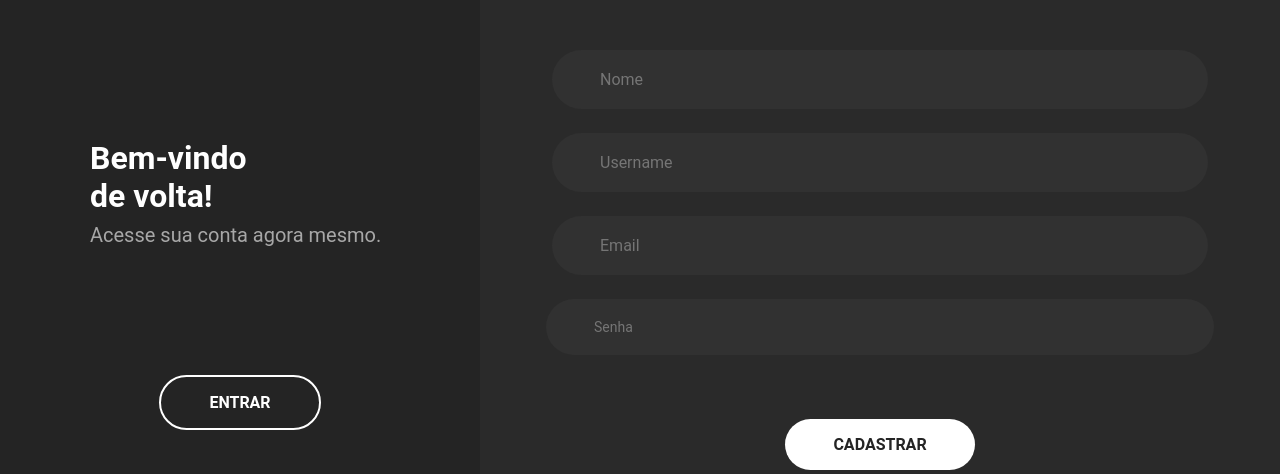
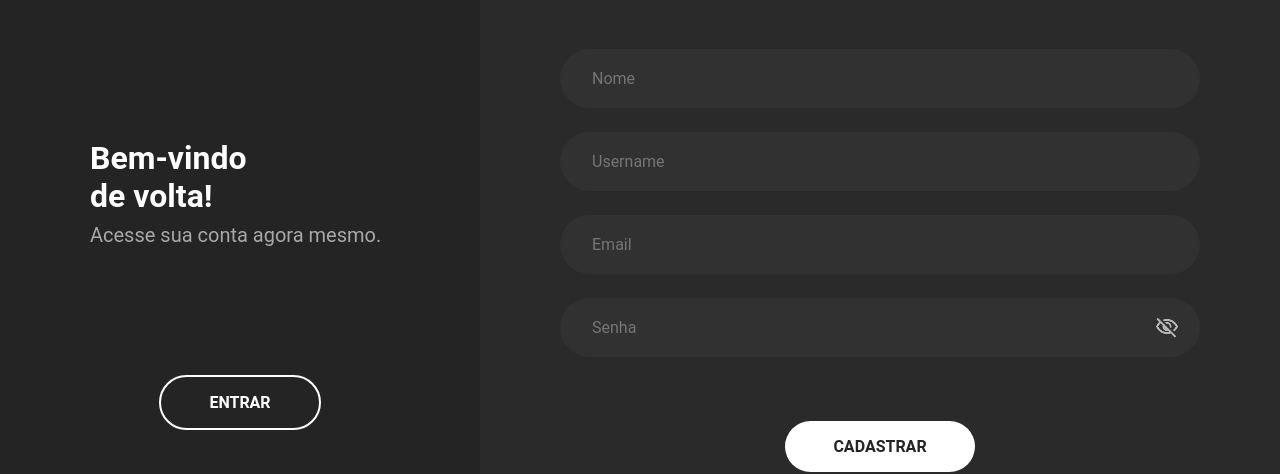
Before and after one commit to bijunkes/Kronos, a React (Vite) app in the folder front/: page /cadastro in a window 1280 px wide. Shown: the part 215-689 px from the top of the page. Built offline with nearby package versions, Linux system fonts and the light colour scheme.

Commit message:
Toggle eye centralizado

```diff
--- a/front/src/containers/Cadastro/index.jsx
+++ b/front/src/containers/Cadastro/index.jsx
@@ -1,8 +1,7 @@
 import React, { useState, useRef, useEffect } from "react";
 import {
   Container, Parte1, LeftAlign, Negrito, Opaco, ButtonEntrar,
-  Parte2, Form, Negrito2, Opaco2, Input, ButtonCadastrar,
-  Input2, Wrapper, ToggleEye
+  Parte2, Form, Negrito2, Opaco2, Input, ButtonCadastrar, ToggleEye
 } from "./styles.js";
 
 import olhoFechado from "../../assets/olhoFechado.png";
@@ -16,6 +15,9 @@ import { showOkToast } from "../../components/showToast.jsx";
 
 function Cadastro() {
   const navigate = useNavigate();
+
+  const [showPassword, setShowPassword] = useState(false);
+  const togglePassword = () => setShowPassword(v => !v);
 
   const [form, setForm] = useState({
     username: '',
@@ -102,7 +104,7 @@ function Cadastro() {
         <ButtonEntrar onClick={irParaLogin}>ENTRAR</ButtonEntrar>
       </Parte1>
 
-      <Parte2>
+      <Parte2 >
         <Form onSubmit={handleSubmit}>
           <Negrito2>Crie uma conta</Negrito2>
           <Opaco2>Preencha seus dados.</Opaco2>
@@ -131,13 +133,29 @@ function Cadastro() {
             onChange={handleChange}
           />
 
-          <Input2
-            type="password"
+
+         <div style={{ position: "relative", width: "100%" }}>
+  <Input
+    type={showPassword ? "text" : "password"}
     name="senha"
     placeholder="Senha"
     value={form.senha}
     onChange={handleChange}
+    style={{ width: "100%", paddingRight: "0px" }} // espaço pro ícone
   />
+  <ToggleEye
+    src={showPassword ? olhoAberto : olhoFechado}
+    alt={showPassword ? "Ocultar senha" : "Mostrar senha"}
+    onClick={togglePassword}
+    style={{
+      position: "absolute",
+      right: "16px",
+      top: "50%",
+      transform: "translateY(-50%)",
+      left: "93%"
+    }}
+  />
+</div>
 
           <ButtonCadastrar type="submit" disabled={loading}>
             {loading ? 'ENVIANDO...' : 'CADASTRAR'}
--- a/front/src/containers/Cadastro/styles.js
+++ b/front/src/containers/Cadastro/styles.js
@@ -65,7 +65,7 @@ export const Form = styled.form`
   flex-direction: column;
   align-items: center;
   gap: 3vh;
-  width: 70vh
+  width: 80vh
 `;
 
 export const Negrito2 = styled.p`
@@ -81,45 +81,27 @@ export const Opaco2 = styled.p`
   margin-bottom: 5vh;
 `;
 
-export const Wrapper = styled.div`
-  position: relative;
-  width: 100%;
-`;
-
-export const Input2 = styled.input`
-  background-color: var(--fundo-campo);
-  padding: 2.5vh 6vh;
-  border-radius: 40px;
-  width: 100%;
-  cursor: pointer;
-
-  /* espaço extra à direita pro ícone não ficar em cima do texto */
-  padding-right: 7.5vh;
-  border: none;
-  outline: none;
-  font-size: 14px;
-`;
-
 export const ToggleEye = styled.img`
-  position: absolute;
-  right: 20px;
+  right: 12px;
   top: 50%;
-  transform: translateY(-50%);
   width: 24px;
   height: 24px;
-  cursor: pointer;
+  cursor: text;
   opacity: 0.75;
   user-select: none;
 
-  &:hover { opacity: 1; }
+  &:hover { opacity: 1;
+  cursor: pointer}
 `;
+
 
 export const Input = styled.input`
   background-color: var(--fundo-campo);
-  padding: 2.5vh 6vh;
+  padding: 2.5vh 0vh 2.5vh 0vh;
   border-radius: 40px;
   width: 100%;
-  cursor: pointer;
+  cursor: text;
+  text-indent: 4vh;
 `;
 
 export const ButtonCadastrar = styled.button`
```
Lines whose indentation alone changed are shown as unchanged.
